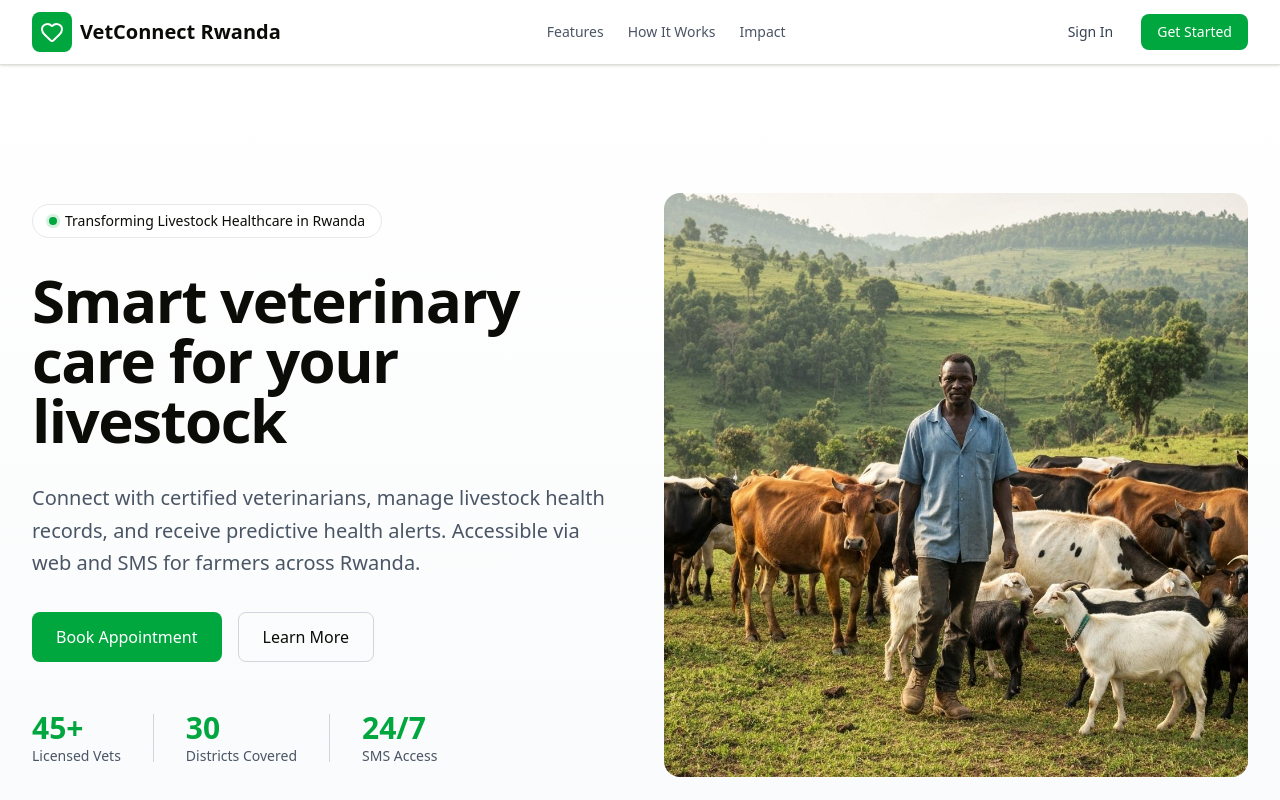
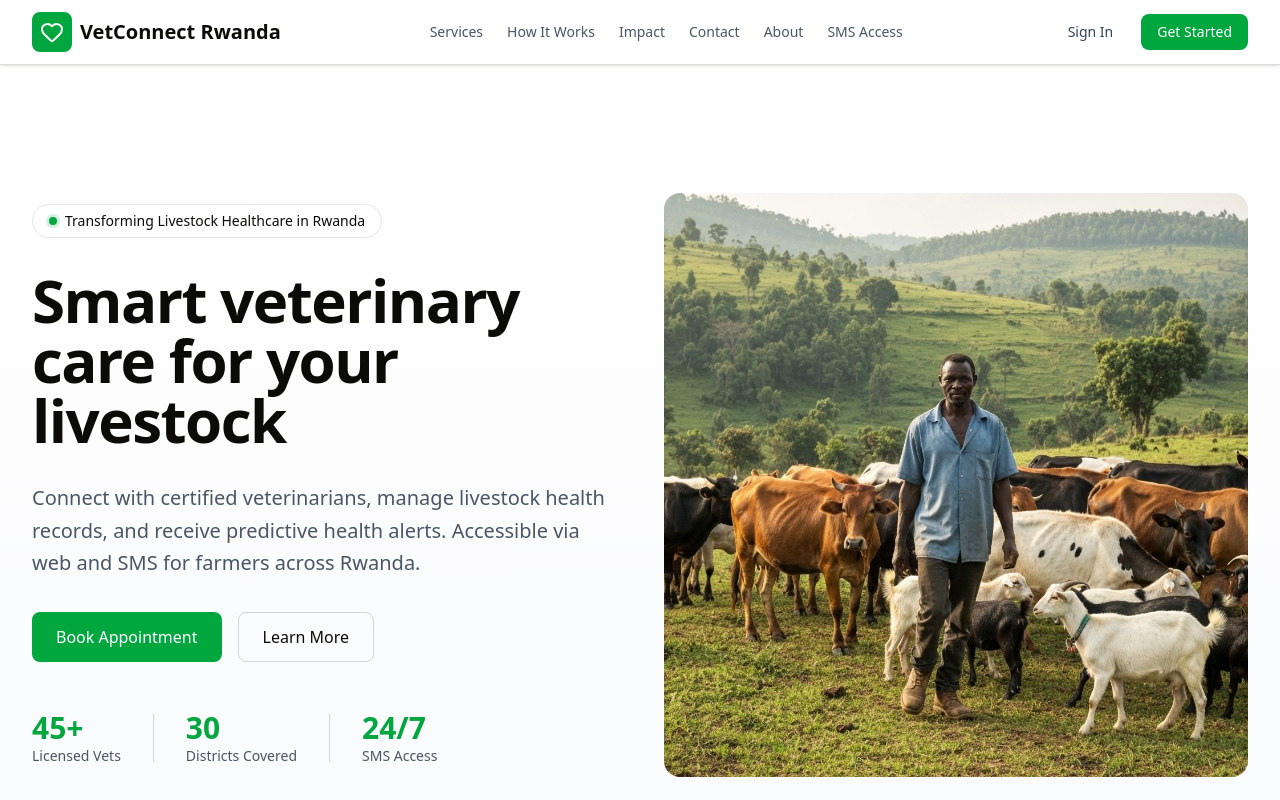
Before and after one commit to Ange-Mukundente/frontend-capstone, a Next.js app: page / in a window 1280 px wide. Shown: the top 800 px of the page. Built offline with nearby package versions, Linux system fonts and the light colour scheme.

Commit message:
Upadating Readme

```diff
--- a/app/page.tsx
+++ b/app/page.tsx
@@ -15,9 +15,13 @@ export default function LandingPage() {
               <span className="text-xl font-bold">VetConnect Rwanda</span>
             </div>
             <nav className="hidden md:flex items-center gap-6">
-              <a href="#features" className="text-sm font-medium text-gray-600 hover:text-gray-900">Features</a>
+              <a href="#features" className="text-sm font-medium text-gray-600 hover:text-gray-900">Services</a>
               <a href="#how-it-works" className="text-sm font-medium text-gray-600 hover:text-gray-900">How It Works</a>
               <a href="#impact" className="text-sm font-medium text-gray-600 hover:text-gray-900">Impact</a>
+              <a href="#contact" className="text-sm font-medium text-gray-600 hover:text-gray-900">Contact</a>
+              <a href="#about" className="text-sm font-medium text-gray-600 hover:text-gray-900">About</a>
+              <a href="#sms" className="text-sm font-medium text-gray-600 hover:text-gray-900">SMS Access</a>
+
             </nav>
             <div className="flex items-center gap-3">
               <button className="px-4 py-2 text-sm font-medium text-gray-700 hover:text-gray-900">Sign In</button>
```
Also changed, not shown: 1 other file (tests, documents, lock files or other folders).
